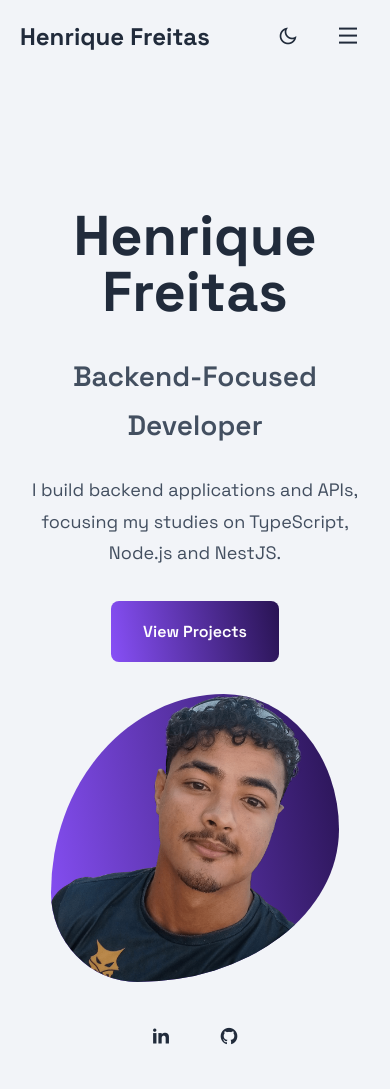
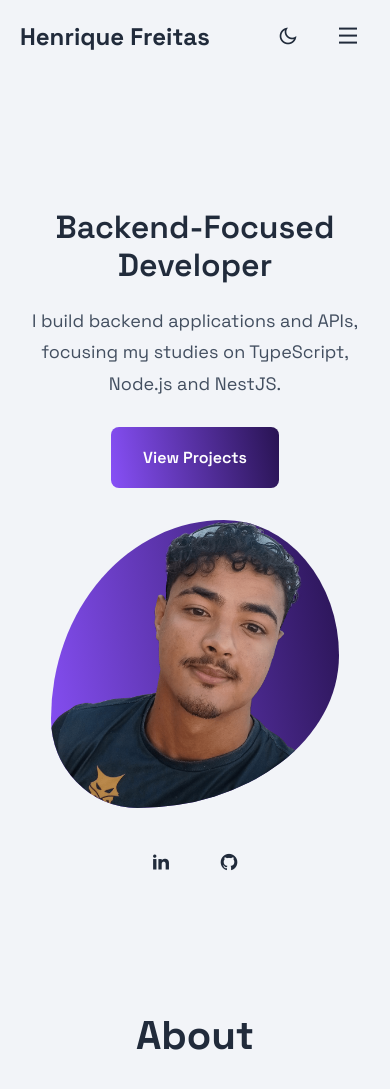
Before and after one commit to louishb7/portfolio-site, a website: page index.html in a window 390 px wide. Shown: the top 1089 px of the page. Drawn offline with nearby package versions, Linux system fonts and the light colour scheme.

Commit message:
style: visual changes

```diff
--- a/assets/css/styles.css
+++ b/assets/css/styles.css
@@ -117,7 +117,7 @@ img {
 
 /*=============== REUSABLE CSS CLASSES ===============*/
 .section {
-  padding-block: 6rem 4rem;
+  padding-block: 5.5rem 3.5rem;
 }
 
 .button {
@@ -140,8 +140,8 @@ img {
 
 .section-title {
   text-align: center;
-  font-size: var(--h1-font-size);
-  margin-bottom: 4.25rem;
+  font-size: 3.25rem;
+  margin-bottom: 3.5rem;
 }
 
 /*=============== LAYOUT ===============*/
@@ -264,37 +264,47 @@ img {
 
 /*=============== HOME ===============*/
 .home-container {
-  grid-template-columns: 1fr repeat(2, max-content);
+  grid-template-areas:
+    "data image"
+    "social image";
+  grid-template-columns: minmax(0, 1.25fr) minmax(20rem, 0.75fr);
   align-items: center;
-  column-gap: 3rem;
-  padding-top: 6rem;
+  column-gap: 2.5rem;
+  row-gap: 0.75rem;
+  padding-top: 5rem;
+}
+
+.home-data {
+  grid-area: data;
+  max-width: 43rem;
 }
 
 .home-title {
-  font-size: var(--big-font-size);
-  line-height: 1;
-  margin-bottom: 2rem;
-}
-
-.home-job {
-  font-size: var(--h2-font-size);
+  font-size: 2.5rem;
+  line-height: 1.2;
   font-weight: var(--font-semi-bold);
+  margin-bottom: 0;
 }
 
 .home-description {
   font-size: var(--large-font-size);
-  margin-block: 1.5rem 2rem;
+  margin-block: 1.25rem 1.75rem;
 }
 
 .home-img-wrapper {
-  width: 28rem;
+  grid-area: image;
+  justify-self: center;
+  width: 24rem;
   background: var(--second-gradient);
   border-radius: 60% 40% 70% 30% / 69% 47% 53% 31%;
   overflow: hidden;
 }
 
 .home-social {
-  row-gap: 1rem;
+  grid-area: social;
+  display: flex;
+  align-items: center;
+  gap: 1.25rem;
 }
 
 .home-social-link {
@@ -315,7 +325,12 @@ img {
 /*=============== ABOUT ===============*/
 .about-container {
   grid-template-columns: 1fr;
+  max-width: 60rem;
   align-items: center;
+}
+
+.about-title {
+  margin-bottom: 2.5rem;
 }
 
 .about-description {
@@ -348,14 +363,14 @@ img {
 
 .skills-list {
   display: grid;
-  grid-template-columns: repeat(auto-fill, minmax(9rem, 1fr));
+  grid-template-columns: repeat(6, minmax(0, 1fr));
   gap: 1rem;
 }
 
 .skills-card {
   display: grid;
-  min-height: 9rem;
-  padding: 1.25rem;
+  min-height: 8.5rem;
+  padding: 1rem;
   place-items: center;
   align-content: center;
   gap: 0.75rem;
@@ -393,7 +408,7 @@ img {
 
 /*=============== PROJECTS ===============*/
 .projects-container {
-  grid-template-columns: repeat(2, minmax(0, 360px));
+  grid-template-columns: repeat(2, minmax(0, 430px));
   justify-content: center;
   gap: 1.5rem;
 }
@@ -477,7 +492,7 @@ img {
 
 /*=============== CONTACT ===============*/
 .contact {
-  padding-block: 4rem;
+  padding-block: 3.5rem;
 }
 
 .contact .section-title {
@@ -537,18 +552,40 @@ img {
 }
 
 /*=============== BREAKPOINTS ===============*/
-@media screen and (max-width: 1024px) {
+@media screen and (max-width: 1100px) {
   .home-container {
-    grid-template-columns: minmax(0, 1fr) minmax(0, 22rem) max-content;
-    column-gap: 2rem;
+    grid-template-areas:
+      "data"
+      "image"
+      "social";
+    grid-template-columns: 1fr;
+    row-gap: 2rem;
+    padding-top: 7rem;
+  }
+
+  .home-data {
+    max-width: 44rem;
+    text-align: center;
+    margin-inline: auto;
   }
 
   .home-img-wrapper {
-    width: 100%;
+    width: min(20rem, 100%);
+    margin-inline: auto;
   }
 
-  .home-title {
-    font-size: 5rem;
+  .home-social {
+    justify-content: center;
+  }
+}
+
+@media screen and (min-width: 769px) and (max-width: 1100px) {
+  .home-container {
+    grid-template-areas:
+      "data"
+      "social"
+      "image";
+    row-gap: 1.25rem;
   }
 }
 
@@ -620,6 +657,10 @@ img {
     grid-template-columns: 1fr;
   }
 
+  .skills-list {
+    grid-template-columns: repeat(auto-fill, minmax(9rem, 1fr));
+  }
+
   .projects-container {
     grid-template-columns: 1fr;
   }
@@ -631,8 +672,12 @@ img {
   }
 
   .section-title {
-    font-size: var(--h2-font-size);
-    margin-bottom: 3rem;
+    font-size: 2.5rem;
+    margin-bottom: 2.5rem;
+  }
+
+  .about-title {
+    margin-bottom: 2rem;
   }
 }
 
@@ -646,11 +691,7 @@ img {
   }
 
   .home-title {
-    font-size: 3.5rem;
-  }
-
-  .home-job {
-    font-size: 1.75rem;
+    font-size: 2rem;
   }
 
   .home-img-wrapper {
--- a/index.html
+++ b/index.html
@@ -119,8 +119,7 @@
       <section class="home section" id="home">
         <div class="home-container container grid">
           <div class="home-data">
-            <h1 class="home-title">Henrique Freitas</h1>
-            <p class="home-job">Backend-Focused Developer</p>
+            <h1 class="home-title">Backend-Focused Developer</h1>
 
             <p class="home-description">
               I build backend applications and APIs, focusing my studies on
@@ -158,7 +157,7 @@
 
       <!--=============== ABOUT ===============-->
       <section class="about section" id="about">
-        <h2 class="visually-hidden">About</h2>
+        <h2 class="section-title about-title">About</h2>
         <div class="about-container container grid">
           <div>
             <p class="about-description">
```
